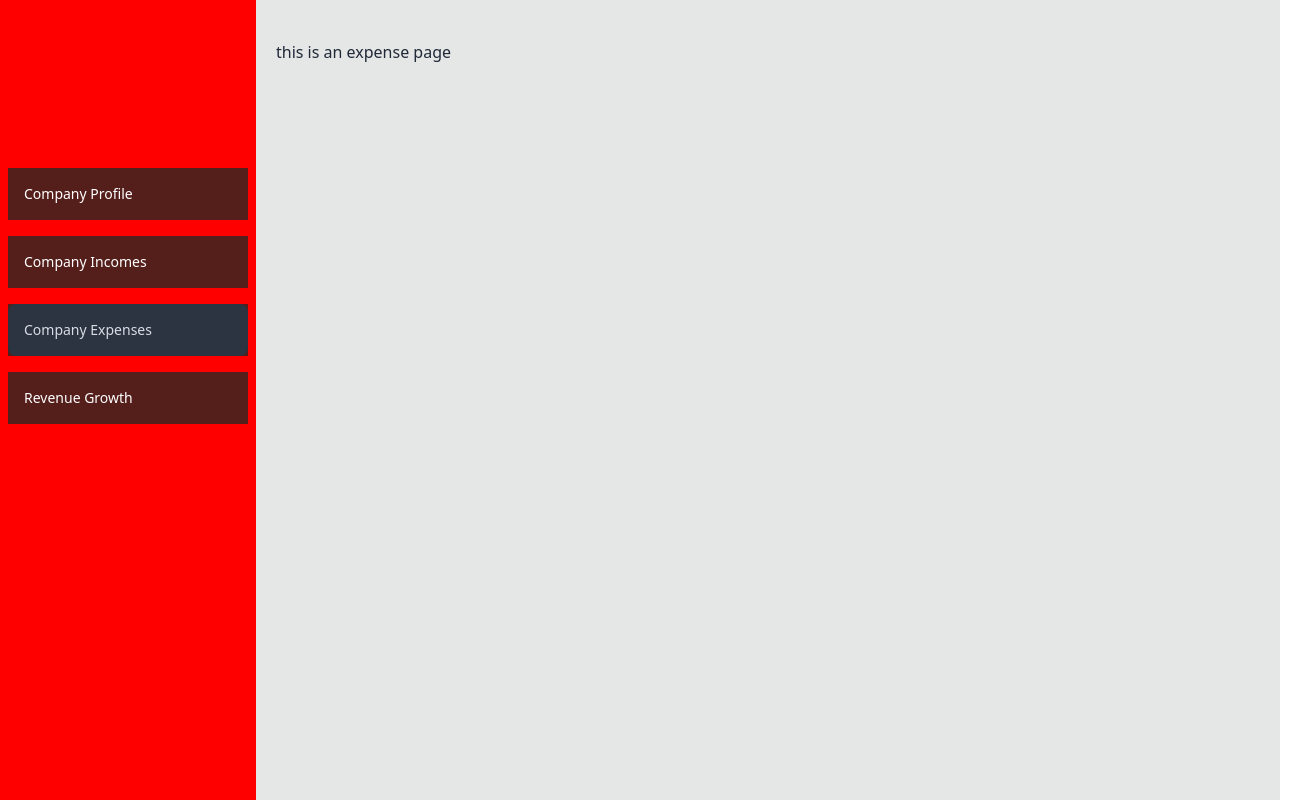
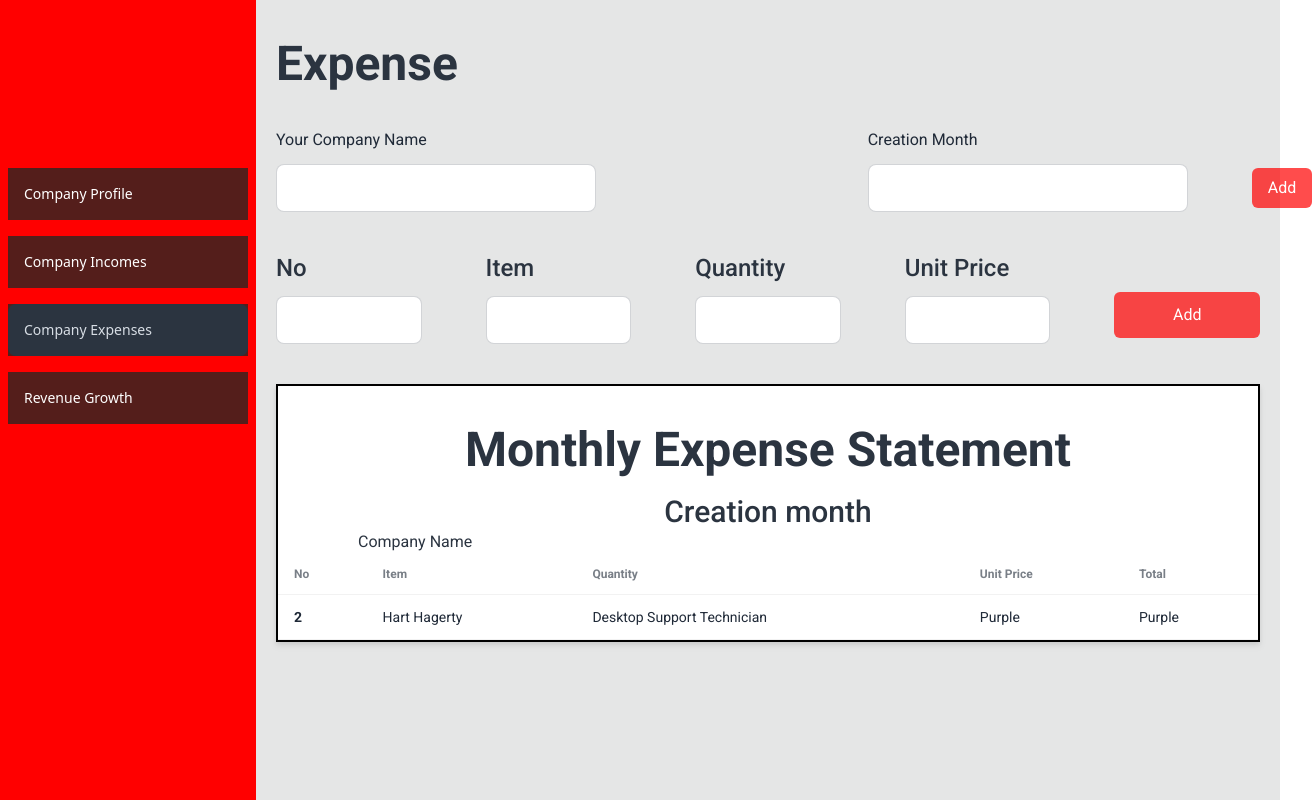
Before and after one commit to maasajal/revboost-solutions, a React (Vite) app: page /dashboard/company-expenses in a window 1280 px wide. Shown: the whole page, 1312 px wide, since content can reach past the window. Built offline with nearby package versions, Linux system fonts and the light colour scheme.

Commit message:
expense page design completed

```diff
--- a/src/pages/Expense/Expense.tsx
+++ b/src/pages/Expense/Expense.tsx
@@ -2,8 +2,99 @@
 
 const Expense = () => {
     return (
-        <div>
-            this is an expense page
+        <div className="font-roboto">
+            <h1>Expense</h1>
+            <form>
+                <section className="flex flex-col space-y-5 md:space-y-0 md:flex-row  md:gap-10 lg:gap-56 mt-4 md:mt-6 lg:mt-10">
+                    <div className="">
+                        <label>Your Company Name</label>
+                        <input
+                            type="text"
+                            className="input input-bordered  w-full max-w-xs  mt-3" />
+                    </div>
+                    <div className="relative">
+                        <label>Creation Month</label>
+                        <input
+                            type="text"
+                            className="input input-bordered   w-full max-w-xs mt-3" />
+
+
+                        <button type="button" className="hidden lg:block absolute ml-96 -mt-11 bg-[#ff0000] bg-opacity-70 py-2 px-4 rounded-md text-white">Add</button>
+                    </div>
+
+                </section>
+                <button type="button" className="block lg:hidden mt-5 lg:mt-0 bg-[#ff0000] bg-opacity-70 py-2 px-4 rounded-md text-white">Add</button>
+            </form>
+
+
+
+            <form>
+                <section className="mt-5 md:mt-10">
+                    <div className="grid grid-cols-1 md:grid-cols-2 lg:grid-cols-5 gap-5 md:gap-10 lg:gap-16">
+                        <div>
+                            <h5>No</h5>
+                            <input
+                                type="text"
+                                className="input input-bordered   w-full max-w-xs mt-3" />
+                        </div>
+
+                        <div>
+                            <h5>Item</h5>
+                            <input
+                                type="text"
+                                className="input input-bordered   w-full max-w-xs mt-3" />
+                        </div>
+                        <div>
+                            <h5>Quantity</h5>
+                            <input
+                                type="text"
+                                className="input input-bordered   w-full max-w-xs mt-3" />
+                        </div>
+                        <div>
+                            <h5>Unit Price</h5>
+                            <input
+                                type="text"
+                                className="input input-bordered   w-full max-w-xs mt-3" />
+                        </div>
+
+                        <button type="button" className="hidden lg:block h-1/2  mt-10 bg-[#ff0000] bg-opacity-70 py-2 px-4 rounded-md text-white">Add</button>
+                    </div>
+                    <button type="button" className="block lg:hidden mt-5 lg:mt-0 bg-[#ff0000] bg-opacity-70 py-2 px-4 rounded-md text-white">Add</button>
+                </section>
+            </form>
+
+
+            <section className="w-full  border-2 border-black mt-5 md:mt-10 bg-white drop-shadow-md">
+                <h1 className="text-center mt-5 md:mt-10">Monthly Expense Statement</h1>
+                <h4 className="text-center mt-5">Creation month</h4>
+                <p className="ml-11 lg:ml-20 ">Company Name</p>
+                <div className="overflow-x-auto">
+                    <table className="table">
+                        {/* head */}
+                        <thead>
+                            <tr>
+                                <th>No</th>
+                                <th>Item</th>
+                                <th>Quantity</th>
+                                <th>Unit Price</th>
+                                <th>Total</th>
+                            </tr>
+                        </thead>
+                        <tbody>
+                            <tr className="hover">
+                                <th>2</th>
+                                <td>Hart Hagerty</td>
+                                <td>Desktop Support Technician</td>
+                                <td>Purple</td>
+                                <td>Purple</td>
+                            </tr>
+                        </tbody>
+                    </table>
+                </div>
+
+            </section>
+
+
         </div>
     );
 };
```
